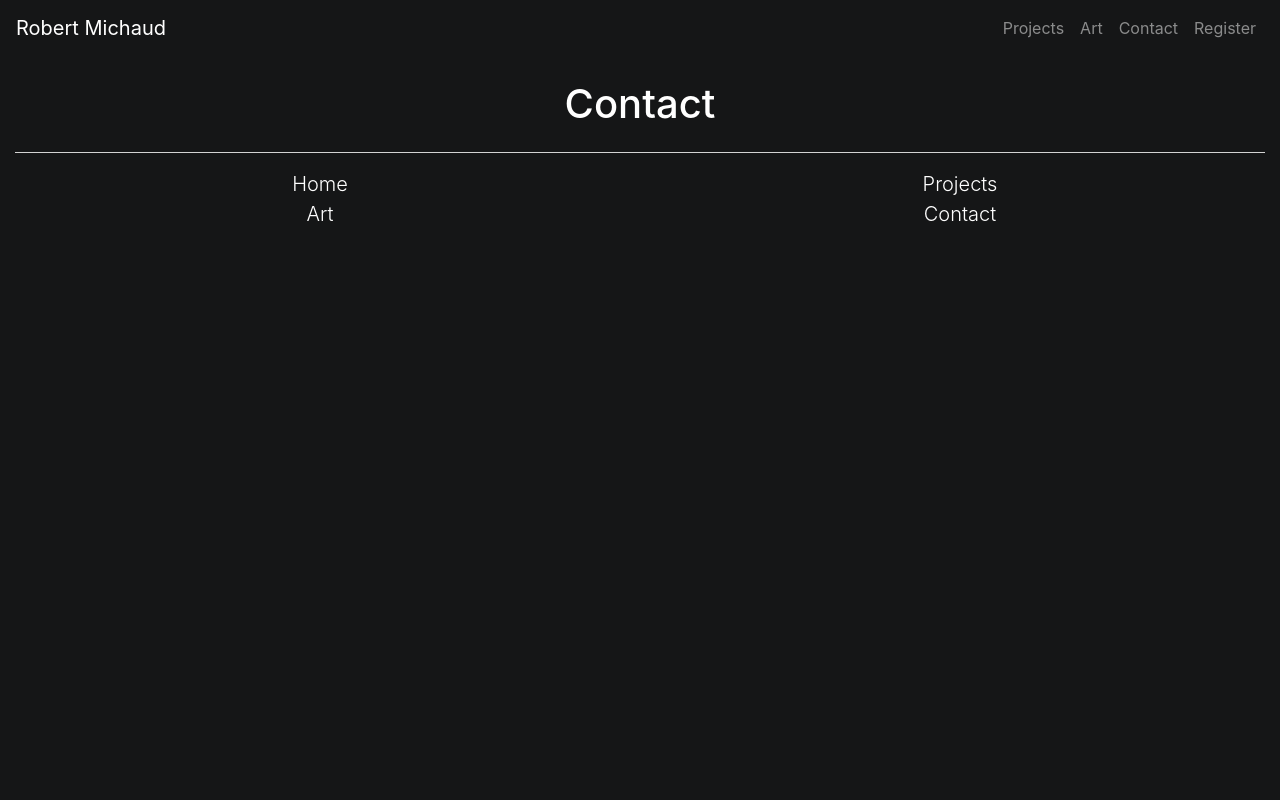
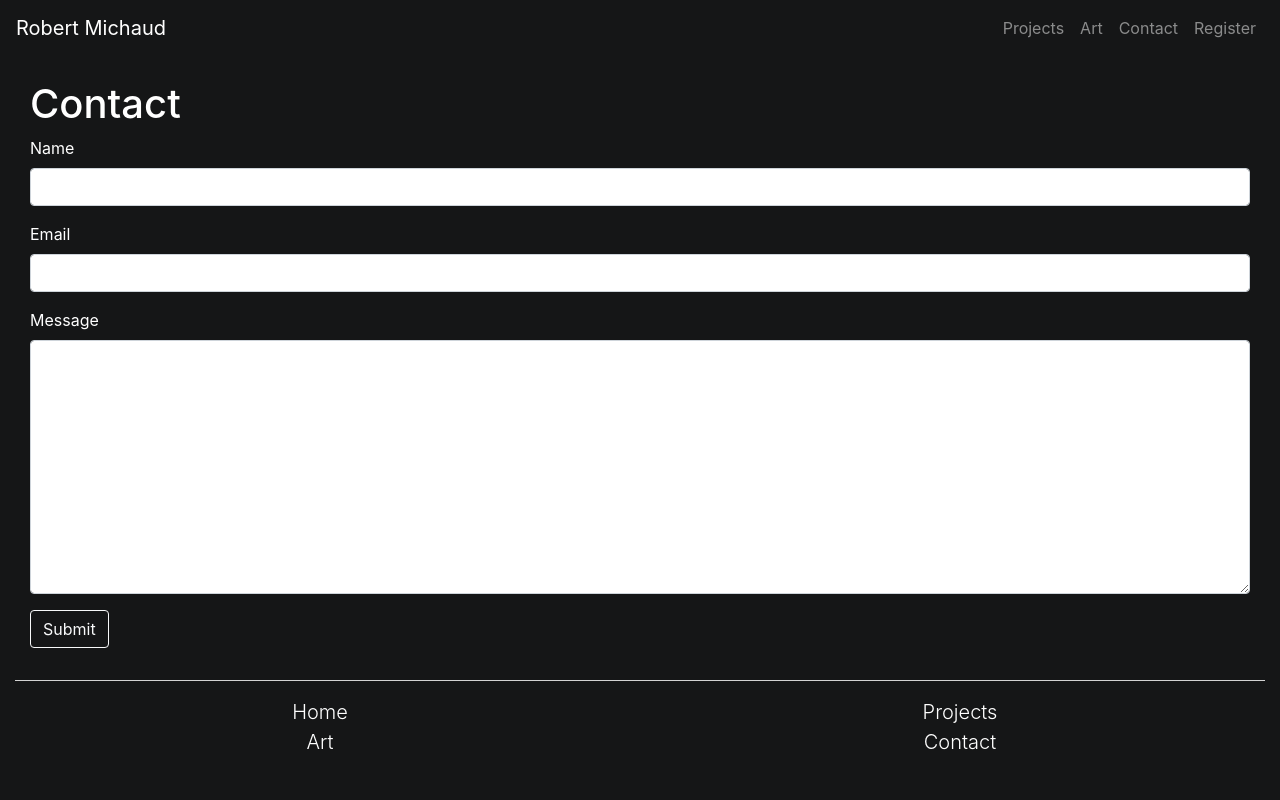
Before and after one commit to MicrowaveChan/Personal_Website, a Flask app: template templates/contact.html in a window 1280 px wide. Run offline with Flask 2, Linux system fonts and the light colour scheme; the template is opened without the code that fills it: values that come from a table or form of the project are taken from there, others are empty; some libraries are stand-ins or nearby versions.

Commit message:
contact form looking better

```diff
--- a/app.py
+++ b/app.py
@@ -1,6 +1,6 @@
 import csv
 from flask import Flask, render_template
-from forms import SignupForm, LoginForm
+from forms import SignupForm, LoginForm, ContactForm
 
 app = Flask(__name__)
 
--- a/forms.py
+++ b/forms.py
@@ -1,6 +1,7 @@
 from flask_wtf import FlaskForm
 from wtforms import StringField, PasswordField, SubmitField, BooleanField
 from wtforms.validators import InputRequired, Length, Email, EqualTo, Regexp
+from wtforms.widgets import TextArea
 
 class SignupForm(FlaskForm):
     email = StringField('Email', validators=[InputRequired(), Email()])
@@ -22,7 +23,7 @@ class LoginForm(FlaskForm):
     submit = SubmitField('Login')
 
 class ContactForm(FlaskForm):
-    name = StringField('Name', validators=[])
+    name = StringField('Name', validators=[InputRequired()])
     email = StringField('Email', validators=[InputRequired(), Email()])
-    message = StringField('Message', validators=[InputRequired()])
-    submit = SubmitField('Login')
+    message = StringField('Message', validators=[InputRequired()], widget=TextArea())
+    submit = SubmitField('Submit')
--- a/templates/contact.html
+++ b/templates/contact.html
@@ -3,11 +3,27 @@
 
 {% block title %} {{ super() }} - Contact{% endblock %}
 {% block content %}
-  <div class="container-fluid margin-top text-center">
+  <div class="container-fluid margin-top">
       <div class="col-md-12"><h1>Contact</h1></div>
       <div class="col-md-12">
         <form method="POST" action="">
-          {{ form.hidden_tag() }}
+          <fieldset>
+              <div class=form-group>
+                {{ form.name.label(class="form-control-label") }}
+                {{ form.name(class="form-control form-control") }}
+              </div>
+              <div class=form-group>
+                {{ form.email.label(class="form-control-label") }}
+                {{ form.email(class="form-control form-control") }}
+              </div>
+              <div class=form-group>
+                {{ form.message.label(class="form-control-label") }}
+                {{ form.message(rows="10", class="form-control form-control") }}
+              </div>
+          </fieldset>
+          <div class=form-group>
+            {{ form.submit(class="btn btn-outline-light")}}
+          </div>
         </form>
       </div>
   </div>
```
